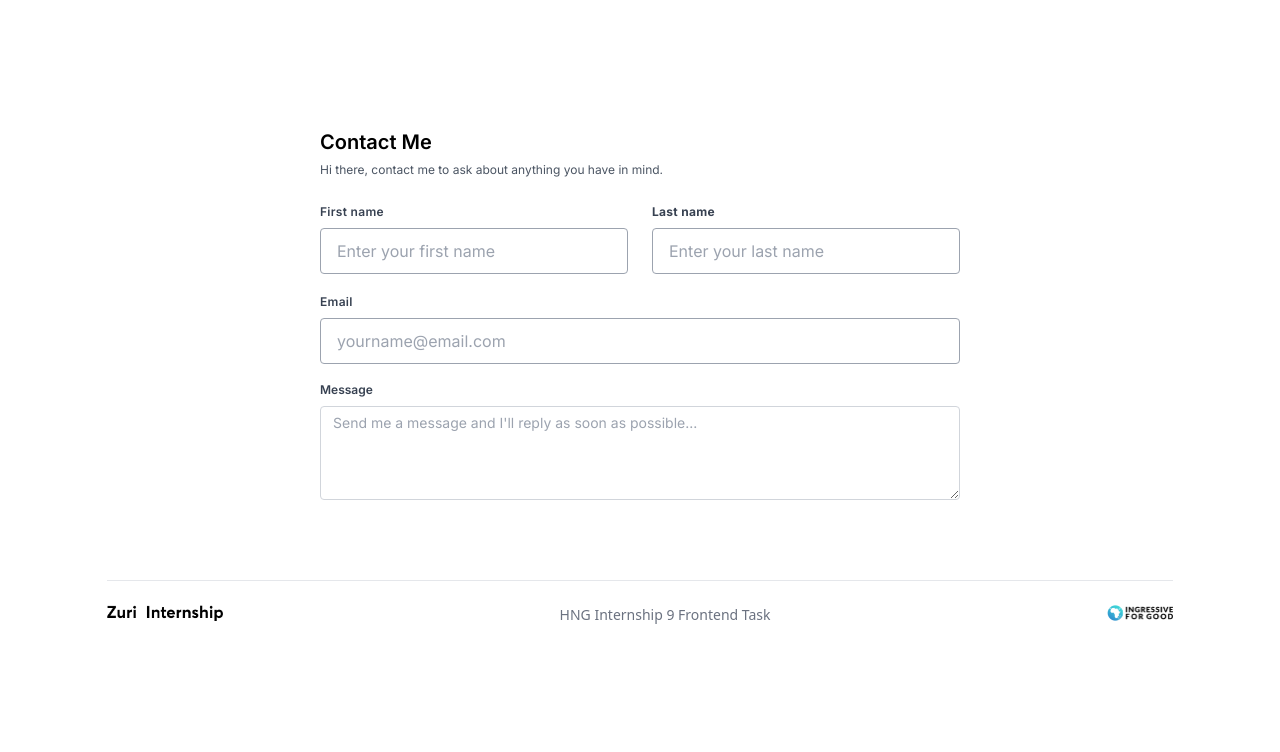
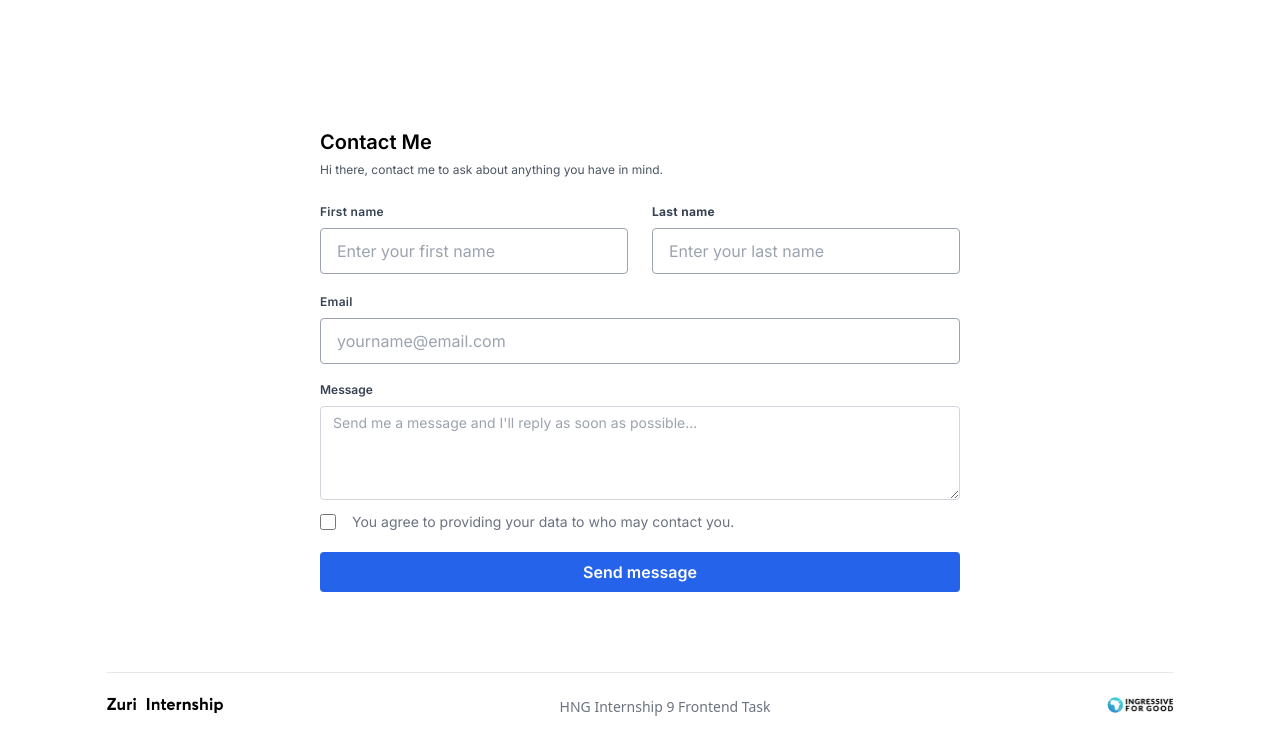
Before and after one commit to iamclement1/linktree, a React (Vite) app: page /contact in a window 1280 px wide. Shown: the top 752 px of the page. Built offline with nearby package versions, Linux system fonts and the light colour scheme.

Commit message:
feats: added text-area and submit button to contact page

```diff
--- a/src/pages/Contact.jsx
+++ b/src/pages/Contact.jsx
@@ -3,7 +3,7 @@ export default function Contact() {
         <>
             <section>
                 <div className="mx-auto md:w-3/6 mt-32 md:p-0 p-4">
-                    <h3 className="md:text-xl font-semibold">
+                    <h3 className="md:text-xl text-2xl font-semibold">
                         Contact Me
                     </h3>
                     <span className="text-xs text-gray-600">
@@ -12,38 +12,41 @@ export default function Contact() {
 
                     <div className=" mt-6">
                         <form action="">
-                            <div class="flex flex-wrap -mx-3 mb-2">
-                                <div class="w-full md:w-1/2 px-3 mb-6 md:mb-0">
-                                    <label class="block tracking-wide text-gray-700 text-xs font-semibold mb-2" for="grid-first-name">
+                            <div className="flex flex-wrap -mx-3 mb-2">
+                                <div className="w-full md:w-1/2 px-3 mb-6 md:mb-0">
+                                    <label className="block tracking-wide text-gray-700 text-xs font-semibold mb-2"
+                                        for="first_name">
                                         First name
                                     </label>
-                                    <input class="appearance-none block w-full border border-gray-400
+                                    <input className="appearance-none block w-full border border-gray-400
                                     rounded text-gray-700 py-3 px-4 mb-3 leading-tight focus:outline-none focus:bg-white"  type="text" placeholder="Enter your first name" id="first_name" />
                                     {/* <p class="text-red-500 text-xs italic">Please fill out this field.</p> */}
                                 </div>
-                                <div class="w-full md:w-1/2 px-3">
-                                    <label class="block tracking-wide text-gray-700 text-xs font-bold mb-2" for="grid-last-name">
+                                <div className="w-full md:w-1/2 px-3">
+                                    <label className="block tracking-wide text-gray-700 text-xs font-bold mb-2" for="last_name">
                                         Last name
                                     </label>
-                                    <input class="appearance-none block w-full text-gray-700 border border-gray-400 rounded py-3 px-4 leading-tight focus:outline-none focus:bg-white focus:border-gray-500" type="text" placeholder="Enter your last name" id="last_name" />
+                                    <input className="appearance-none block w-full text-gray-700 border
+                                    border-gray-400 rounded py-3 px-4 leading-tight focus:outline-none focus:bg-white focus:border-gray-500" type="text" placeholder="Enter your last name" id="last_name" />
                                 </div>
                             </div>
-                            <div class="w-full mb-6 md:mb-0">
-                                <label class="block tracking-wide text-gray-700 text-xs font-semibold mb-2" for="grid-email">
+                            <div className="w-full mb-3 md:mb-0">
+                                <label className="block tracking-wide text-gray-700 text-xs font-semibold mb-2"
+                                    for="grid-email">
                                     Email
                                 </label>
-                                <input class="appearance-none block w-full border border-gray-400
+                                <input className="appearance-none block w-full border border-gray-400
                                     rounded text-gray-700 py-3 px-4 mb-3 leading-tight focus:outline-none focus:bg-white" type="text" placeholder="yourname@email.com" id="email" />
 
                             </div>
-                            <div class="w-full">
-                                <div class="mb-3 xl:w-full">
-                                    <label for="message" class="form-label inline-block
+                            <div className="w-full">
+                                <div className="mb-3 xl:w-full">
+                                    <label for="message" className="form-label inline-block
                                     mb-2 text-gray-700 text-xs font-semibold">
                                         Message
                                     </label>
                                     <textarea
-                                        class="form-control block w-full px-3 py-1.5 font-normal text-gray-700
+                                        className="form-control block w-full px-3 py-1.5 font-normal text-gray-700
                                         bg-white bg-clip-padding border border-solid border-gray-300 rounded
                                         focus:text-gray-700 text-sm focus:bg-white focus:border-blue-600 focus:outline-none"
                                         id="message"
@@ -52,7 +55,22 @@ export default function Contact() {
                                     ></textarea>
                                 </div>
                             </div>
-
+                            <div className="flex space-x-4">
+                                <div>
+                                    <label htmlFor="checkbox"></label>
+                                    <input type="checkbox" name="checkbox"
+                                    className="w-4 h-4 text-blue-600 bg-gray-100 rounded border-gray-300
+                                    dark:ring-offset-gray-800  dark:bg-gray-700 dark:border-gray-600" />
+                                </div>
+                                <p className="text-gray-500 text-sm">
+                                    You agree to providing your data to {name} who may contact you.
+                                </p>
+                            </div>
+                            <button type="button" className="btn w-full p-2 mt-4 text-white font-semibold
+                            bg-blue-600 rounded "
+                            id="btn__submit">
+                                Send message
+                            </button>
                         </form>
                     </div>
                 </div>
```
